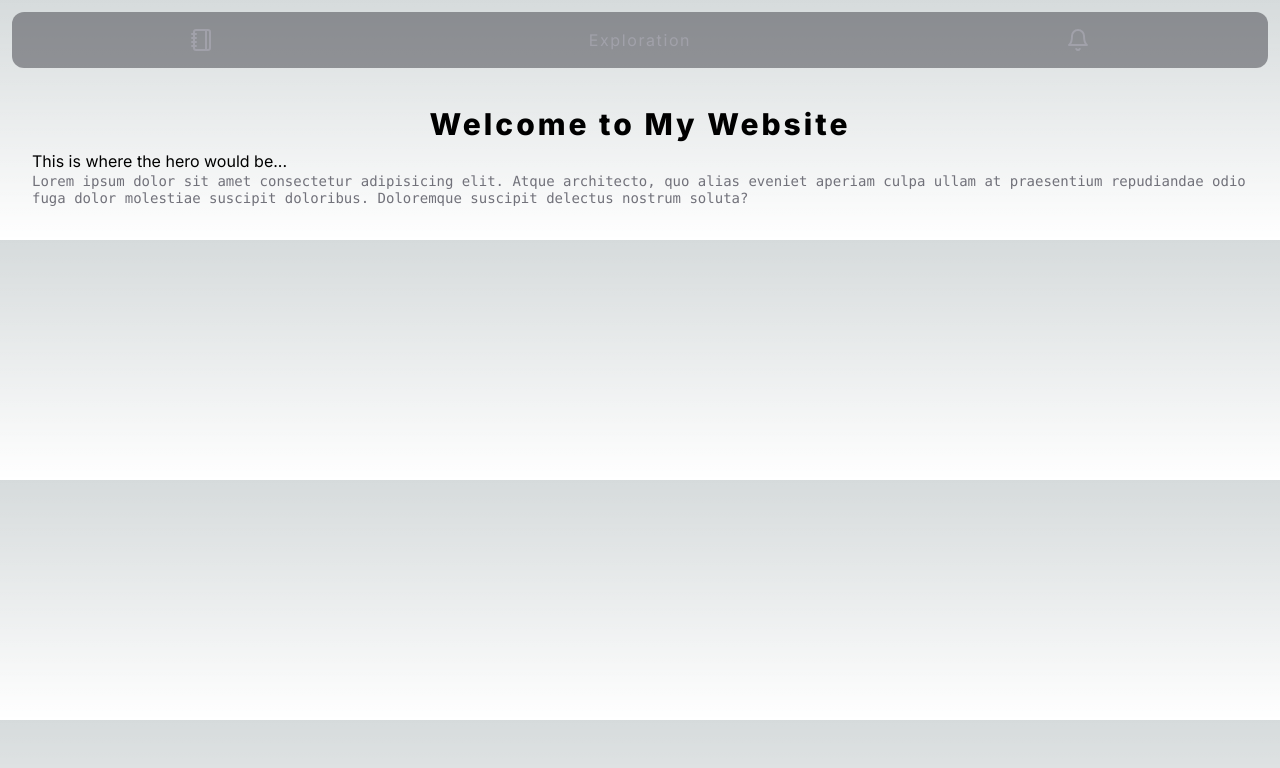
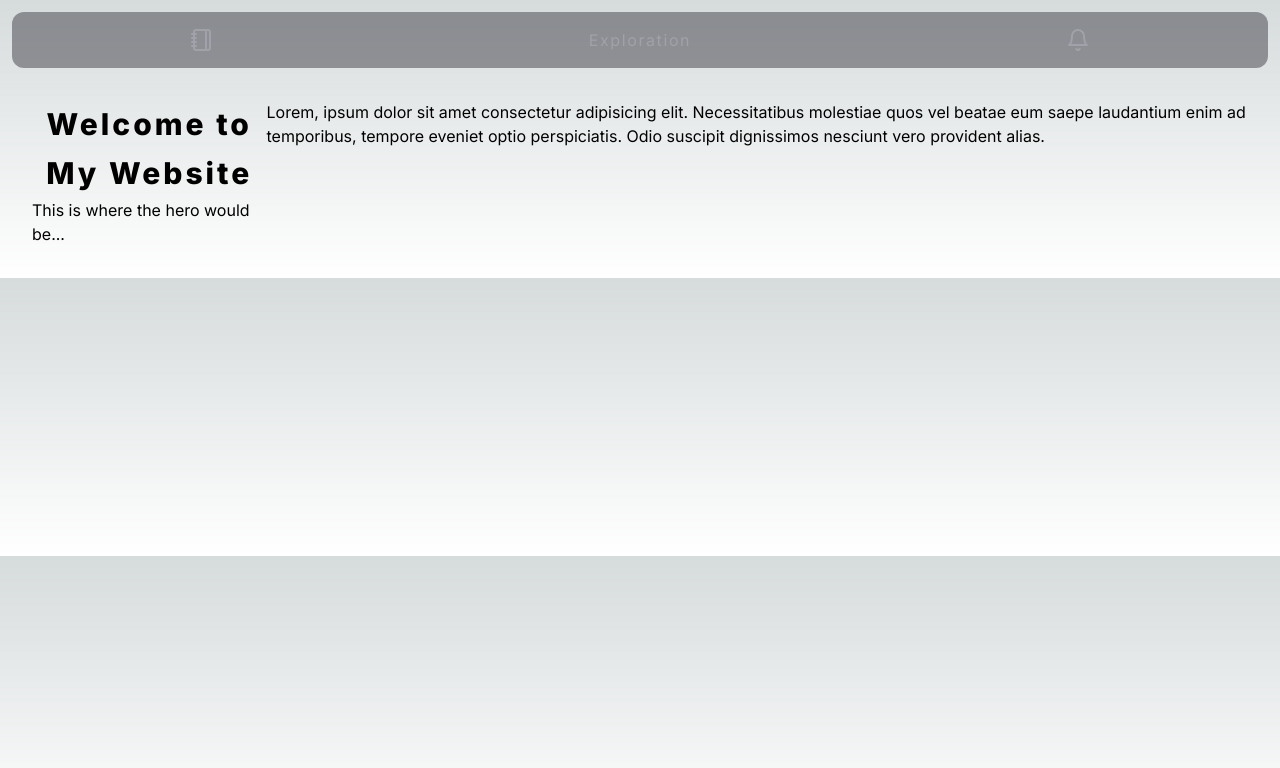
Before and after one commit to gm-walker/exploration_website, a Next.js app: page / in a window 1280 px wide. Shown: the top 768 px of the page. Built offline with nearby package versions, Linux system fonts and the light colour scheme.

Commit message:
<feat> Split up the About text from the Hero and Headline - Created IDs to define each section

```diff
--- a/src/app/page.tsx
+++ b/src/app/page.tsx
@@ -4,13 +4,14 @@ import Image from "next/image";
 
 export default function Home() {
   return (
-    <main className="flex m-8">
+    <main id="intro"className="flex m-8">
       <div className="">
         <h1 className="text-3xl font-extrabold text-center tracking-widest leading-relaxed">Welcome to My Website</h1>
         <Hero />
-        <p className="leading-tight text-sm font-mono text-zinc-500">Lorem ipsum dolor sit amet consectetur adipisicing elit. Atque architecto, quo alias eveniet aperiam culpa ullam at praesentium repudiandae odio fuga dolor molestiae suscipit doloribus. Doloremque suscipit delectus nostrum soluta?</p>
       </div>
-      <div className=""></div>
+      <div id="about" className="">
+        <p>Lorem, ipsum dolor sit amet consectetur adipisicing elit. Necessitatibus molestiae quos vel beatae eum saepe laudantium enim ad temporibus, tempore eveniet optio perspiciatis. Odio suscipit dignissimos nesciunt vero provident alias.</p>
+      </div>
     </main>
   );
 }
```
